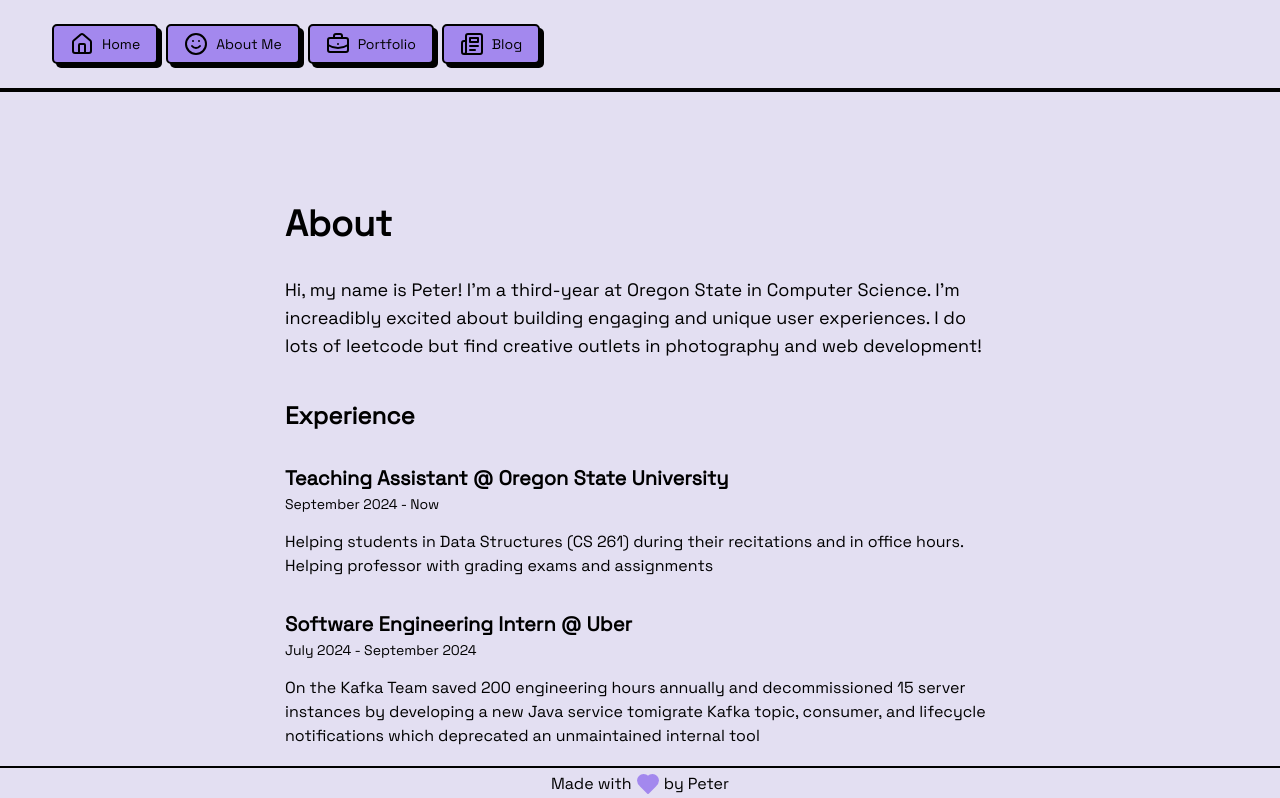
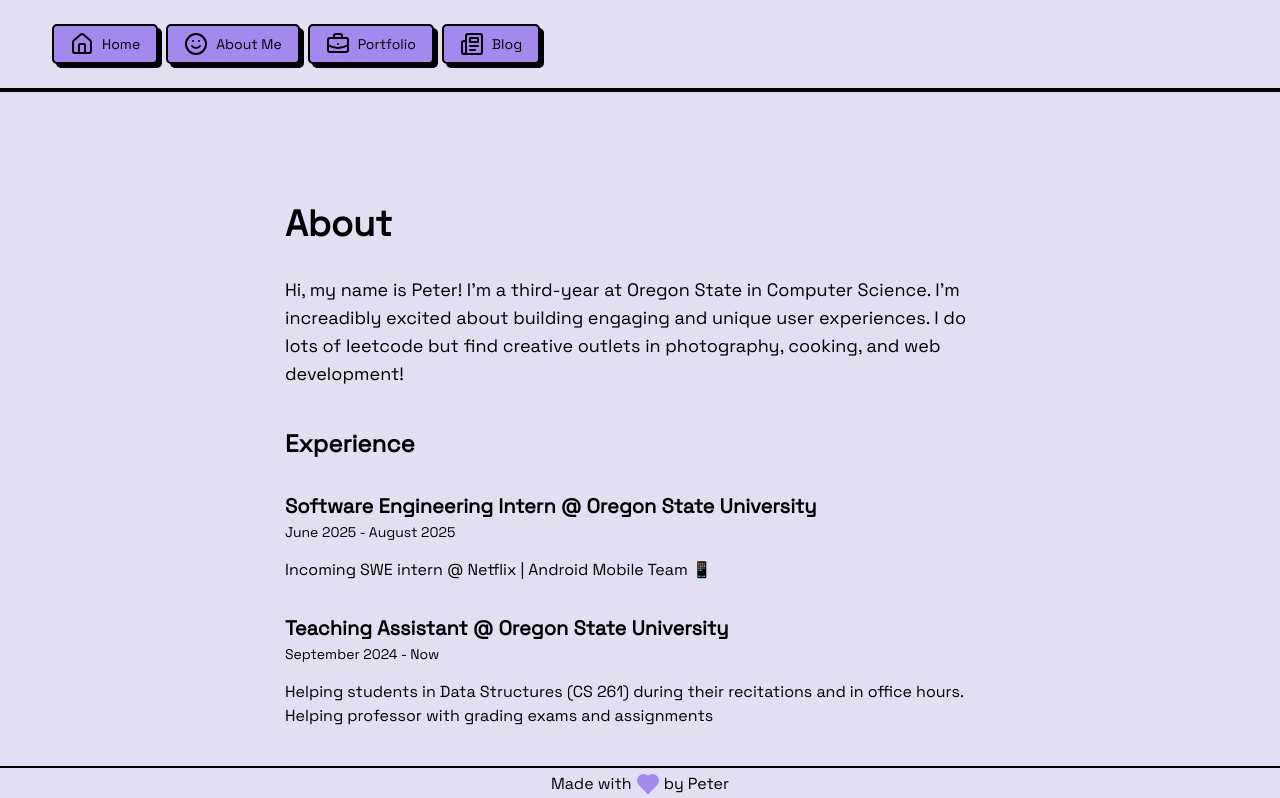
Before and after one commit to PeterMoraStevens/PeterMoraPortfolioUpdated2024, a React (Vite) app in the folder client/: page /#/about in a window 1280 px wide. Shown: the top 798 px of the page. Built offline with nearby package versions, Linux system fonts and the light colour scheme.

Commit message:
testing update

```diff
--- a/client/src/components/Bio.tsx
+++ b/client/src/components/Bio.tsx
@@ -8,7 +8,7 @@ export default function Bio() {
           Hi, my name is Peter! I'm a third-year at Oregon State in Computer
           Science. I'm increadibly excited about building engaging and unique
           user experiences. I do lots of leetcode but find creative outlets in
-          photography and web development!
+          photography, cooking, and web development!
         </p>
       </div>
     </div>
--- a/client/src/components/Experience.tsx
+++ b/client/src/components/Experience.tsx
@@ -1,4 +1,12 @@
 const PAST_ROLES = [
+  {
+    role: "Software Engineering Intern",
+    id: 0,
+    company: "Oregon State University",
+    startDate: "June 2025",
+    endDate: "August 2025",
+    description: "Incoming SWE intern @ Netflix | Android Mobile Team 📱",
+  },
   {
     role: "Teaching Assistant",
     id: 0,
--- a/client/src/routes/Blog.tsx
+++ b/client/src/routes/Blog.tsx
@@ -4,9 +4,16 @@ import { Link } from "react-router-dom";
 const POSTS = [
   {
     title: "Zero to Hero DSA",
-    description: "how I learned DSA and got an internship @ Uber",
+    description: "How I learned DSA and got an internship @ Uber",
     link: "ZeroToHeroACM.md",
     date: "September 13th, 2024",
+  },
+  {
+    title: "Expanding ACM to 12 Officers",
+    description:
+      "How I expanded one of the largest computer science clubs at Oregon State",
+    link: "ExpandingACM.md",
+    date: "January 15th, 2025",
   },
 ];
 
--- a/client/tailwind.config.js
+++ b/client/tailwind.config.js
@@ -1,4 +1,6 @@
 /** @type {import('tailwindcss').Config} */
+import tailwindcssAnimate from "tailwindcss-animate";
+
 export default {
   darkMode: ["class"],
   content: ["./index.html", "./src/**/*.{js,ts,jsx,tsx}"],
@@ -42,5 +44,5 @@ export default {
       spaceGrotesk: ["SpaceGrotesk", "Helvetica", "Arial", "sans-serif"],
     },
   },
-  plugins: [require("tailwindcss-animate")],
+  plugins: [tailwindcssAnimate],
 };
```
Also changed, not shown: client/public/posts/ExpandingACM.md (added, +3 -0 lines), 1 other file (tests, documents, lock files or other folders).
